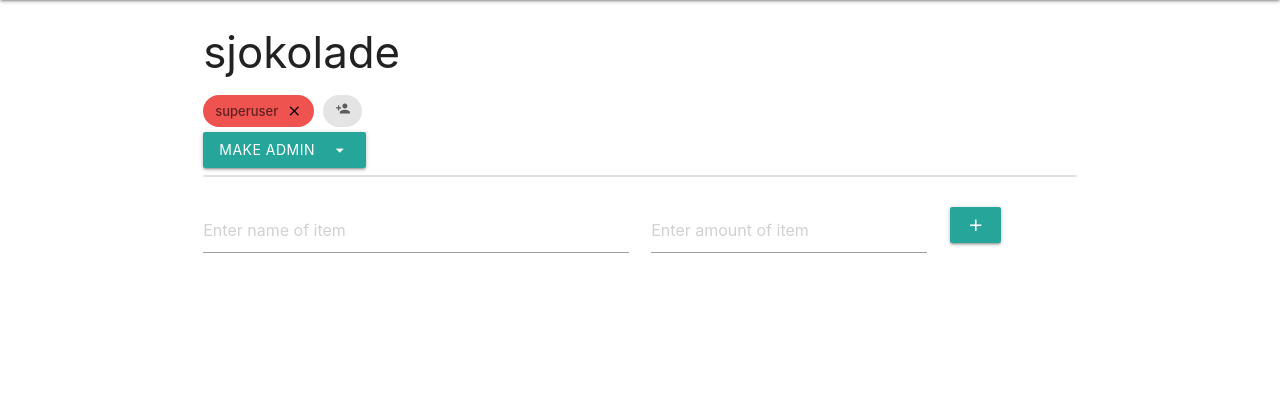
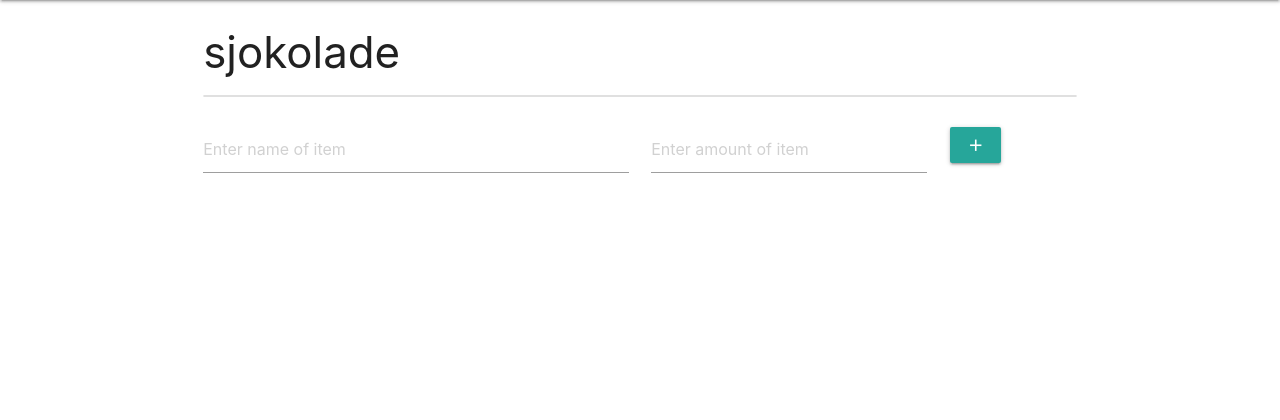
Before and after one commit to amerk97/Programvareutvikling, a Django app: page /main/shopping-lists/16 in a window 1280 px wide. Shown: the part 112-532 px from the top of the page. Run offline with Django 3.2, Linux system fonts and the light colour scheme; a user stored in the database is signed in; data comes from the database, SQL or seed files in the repository; both versions use the stored data as it was after the commit.

Commit message:
fix commit

```diff
--- a/handleliste/shopping_list/templates/shopping_list/shoppinglist.html
+++ b/handleliste/shopping_list/templates/shopping_list/shoppinglist.html
@@ -5,7 +5,7 @@
     <div class="row">
         <div class="col s12">
             <h3>{{ shopping_list.title }}</h3>
-
+<!--
             <div class="chip red lighten-1">
                 {{ shopping_list.owner }}
                 {% if user == shopping_list.owner %}
@@ -30,31 +30,33 @@
                 {% if user in shopping_list.admins.all or user == shopping_list.owner %}
                     <div class="chip">
                         {{ participant }}
-                        <a href="{% url 'remove-user-from-shopping-list' shopping_list.id participant.username %}" style="color:black"><i class="close material-icons">close</i></a>
+                        <a href="{% url 'remove-user-from-shopping-list' shopping_list.id participant %}" style="color:black"><i class="close material-icons">close</i></a>
                     </div>
 
                 {% else %}
                     <div class="chip">
                         {{ participant }}
                         {% if participant.username == user.username %}
-                            <a href="{% url 'remove-user-from-shopping-list' shopping_list.id participant.username %}" style="color:black"><i class="close material-icons">close</i></a>
+                            <a href="{% url 'remove-user-from-shopping-list' shopping_list.id participant %}" style="color:black"><i class="close material-icons">close</i></a>
                         {% endif %}
                     </div>
                 {% endif %}
             {% endfor %}
 
             <a href="#"><div class="chip"><i class="tiny material-icons toggle-visibility">person_add</i></div></a>
+
+
             {% if user in shopping_list.admins.all or user == shopping_list.owner %}
                 <div>
                     <ul id="dropdown2" class="dropdown-content">
                         {% for participant in shopping_list.participants.all %}
-                            <li><a href="{% url 'make-admin' shopping_list.id participant.username %}"> {{ participant }} </a></li>
+                            <li><a href="{% url 'make-admin' shopping_list.id participant %}"> {{ participant }} </a></li>
                         {% endfor %}
                     </ul>
                     <a class="btn dropdown-trigger" href="#!" data-target="dropdown2">Make admin<i class="material-icons right">arrow_drop_down</i></a>
                 </div>
             {% endif %}
-
+            -->
             <div class="row toggle-item">
                 <form action="{% url 'share-shopping-list' shopping_list.id %}" method='POST' class="col 12">
                     {% csrf_token %}
--- a/handleliste/shopping_list/views.py
+++ b/handleliste/shopping_list/views.py
@@ -18,7 +18,8 @@ app_name = "shopping_list"
 def get_user_shopping_lists(user):
     owned_shopping_lists = ShoppingList.objects.filter(owner=user)
     other_shopping_lists = ShoppingList.objects.filter(participants=user)
-    my_shopping_lists = other_shopping_lists | owned_shopping_lists
+    other2_shopping_lists = ShoppingList.objects.filter(admins=user)
+    my_shopping_lists = other_shopping_lists | owned_shopping_lists | other2_shopping_lists
     return my_shopping_lists.distinct().order_by('id')
 
 
@@ -224,9 +225,9 @@ def remove_user_from_shopping_list(request, shopping_list_id, username):
 
     try:
         if user_to_be_removed in shopping_list.participants.all():
-            shopping_list.participants.remove(user)
+            shopping_list.participants.remove(user_to_be_removed)
         elif user_to_be_removed in shopping_list.admins.all():
-            shopping_list.admins.remove(user)
+            shopping_list.admins.remove(user_to_be_removed)
     finally:
         # If the current user is leaves the shopping list, redirect to index
         # Else, if the current user kicks another user, redirect to the shopping list
@@ -275,15 +276,13 @@ def make_user_admin_of_shopping_list(request, shopping_list_id, username):
     except User.DoesNotExist:
         return HttpResponse('Error 400: Bad request.', status=400)
 
-    if not user_has_admin_rights(user, shopping_list):
+    if not user_has_admin_rights(request.user, shopping_list):
         return HttpResponse('Error 403: Forbidden. User does not have permission to make participant an admin.',
                             status=403)
 
     try:
+        shopping_list.admins.add(user)
         shopping_list.participants.remove(user)
-        shopping_list.admin.add(user)
     except:
-        # Something went wrong
         return redirect('index')
-    finally:
-        return redirect('detail', shopping_list_id)
+    return redirect('detail', shopping_list_id)
```
Also changed, not shown: handleliste/db.sqlite3.
